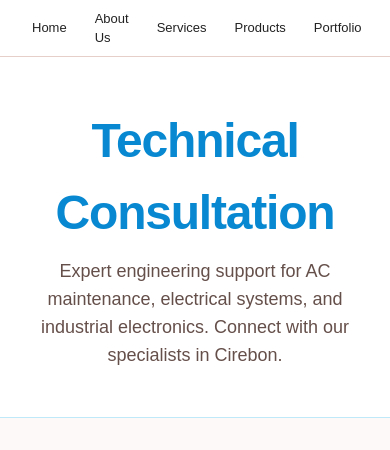
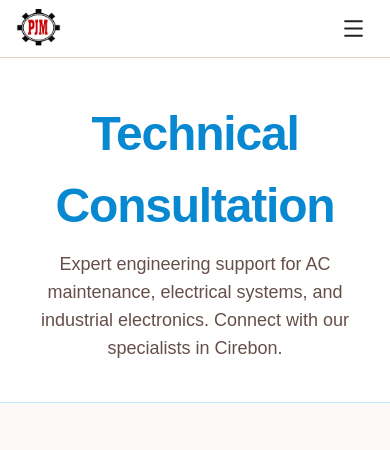
Before and after one commit to gilangsuryaa/cv-pjm, a Next.js app: page /contact in a window 390 px wide. Shown: the top 450 px of the page. Built offline with nearby package versions, Linux system fonts and the light colour scheme.

Commit message:
responsif. belum selesai

```diff
--- a/app/components/Navbar.tsx
+++ b/app/components/Navbar.tsx
@@ -2,13 +2,19 @@
 
 import Image from "next/image";
 import { FaWhatsapp } from "react-icons/fa";
+import { Menu, X } from "lucide-react";
 import { usePathname } from "next/navigation";
+import { useState } from "react";
 
 export default function Navbar() {
   const pathname = usePathname();
+  const [isOpen, setIsOpen] = useState(false);
 
   const isHome = pathname === "/";
   const isAbout = pathname === "/about";
+  const isServices = pathname === "/services";
+  const isProducts = pathname === "/products";
+  const isContact = pathname === "/contact";
 
   const whatsappMessage =
     "Halo CV Prima Jaya Mandiri, Saya Mau Konsultasi";
@@ -17,9 +23,14 @@ export default function Navbar() {
     whatsappMessage
   )}`;
 
+  const navClass = (active: boolean) =>
+    active
+      ? "border-b border-[#d91e05] pb-[6px] text-[#d91e05]"
+      : "text-[#222] transition hover:text-[#d91e05]";
+
   return (
-    <nav className="h-[57px] border-b border-[#e5cfc8] bg-white">
-      <div className="mx-auto flex h-full max-w-[1200px] items-center justify-between px-8">
+    <nav className="border-b border-[#e5cfc8] bg-white">
+      <div className="mx-auto flex min-h-[57px] max-w-[1200px] items-center justify-between px-4 sm:px-6 lg:px-8">
 
         {/* Logo */}
         <a href="/" className="flex items-center">
@@ -28,82 +39,130 @@ export default function Navbar() {
             alt="PJM Logo"
             width={45}
             height={45}
-            className="object-contain"
+            className="h-[45px] w-[45px] object-contain"
           />
         </a>
 
-        {/* Navigation */}
-          <div className="flex items-center gap-7 text-[13px] font-medium">
+        {/* Desktop Navigation */}
+        <div className="hidden items-center gap-5 text-[13px] font-medium md:flex lg:gap-7">
 
-            {/* Home */}
+          <a href="/" className={navClass(isHome)}>
+            Home
+          </a>
+
+          <a href="/about" className={navClass(isAbout)}>
+            About Us
+          </a>
+
+          <a href="/services" className={navClass(isServices)}>
+            Services
+          </a>
+
+          <a href="/products" className={navClass(isProducts)}>
+            Products
+          </a>
+
+          <a
+            href="/#portfolio"
+            className="text-[#222] transition hover:text-[#d91e05]"
+          >
+            Portfolio
+          </a>
+
+          <a href="/contact" className={navClass(isContact)}>
+            Contact
+          </a>
+        </div>
+
+        {/* Desktop WhatsApp */}
+        <a
+          href={whatsappUrl}
+          target="_blank"
+          rel="noopener noreferrer"
+          className="hidden items-center gap-1.5 bg-[#d91e05] px-[14px] py-[6px] text-[9px] font-semibold text-white transition hover:bg-[#b91803] md:flex"
+        >
+          <FaWhatsapp size={13} />
+          WhatsApp CTA
+        </a>
+
+        {/* Mobile Menu Button */}
+        <button
+          type="button"
+          onClick={() => setIsOpen(!isOpen)}
+          className="flex items-center justify-center p-2 text-[#222] md:hidden"
+          aria-label="Toggle menu"
+        >
+          {isOpen ? <X size={25} /> : <Menu size={25} />}
+        </button>
+      </div>
+
+      {/* Mobile Menu */}
+      {isOpen && (
+        <div className="border-t border-[#e5cfc8] bg-white px-4 py-4 md:hidden">
+
+          <div className="flex flex-col gap-1 text-[14px] font-medium">
+
             <a
               href="/"
-              className={
-                isHome
-                  ? "border-b border-[#d91e05] pb-[6px] text-[#d91e05]"
-                  : "text-[#222] hover:text-[#d91e05]"
-              }
+              onClick={() => setIsOpen(false)}
+              className="py-3"
             >
               Home
             </a>
 
-            {/* About Us */}
             <a
               href="/about"
-              className={
-                isAbout
-                  ? "border-b border-[#d91e05] pb-[6px] text-[#d91e05]"
-                  : "text-[#222] hover:text-[#d91e05]"
-              }
+              onClick={() => setIsOpen(false)}
+              className="py-3"
             >
               About Us
             </a>
 
-            {/* Services */}
             <a
               href="/services"
-              className={
-                pathname === "/services"
-                  ? "border-b border-[#d91e05] pb-[6px] text-[#d91e05]"
-                  : "text-[#222] hover:text-[#d91e05]"
-              }
+              onClick={() => setIsOpen(false)}
+              className="py-3"
             >
               Services
             </a>
 
             <a
               href="/products"
-              className="text-[#222] hover:text-[#d91e05]"
+              onClick={() => setIsOpen(false)}
+              className="py-3"
             >
               Products
             </a>
 
             <a
               href="/#portfolio"
-              className="text-[#222] hover:text-[#d91e05]"
+              onClick={() => setIsOpen(false)}
+              className="py-3"
             >
               Portfolio
             </a>
 
             <a
               href="/contact"
-              className="text-[#222] hover:text-[#d91e05]"
+              onClick={() => setIsOpen(false)}
+              className="py-3"
             >
               Contact
             </a>
-          </div>
-       {/* WhatsApp */}
+
             <a
               href={whatsappUrl}
               target="_blank"
               rel="noopener noreferrer"
-            className="flex items-center gap-1.5 bg-[#d91e05] px-[14px] py-[6px] text-[9px] font-semibold text-white transition hover:bg-[#b91803]"
+              className="mt-2 flex items-center justify-center gap-2 bg-[#d91e05] py-3 text-white"
             >
-            <FaWhatsapp size={13} />
+              <FaWhatsapp size={17} />
               WhatsApp CTA
             </a>
 
           </div>
+        </div>
+      )}
     </nav>
   );
 }
--- a/app/contact/page.tsx
+++ b/app/contact/page.tsx
@@ -55,7 +55,7 @@ ${description}`;
       <Navbar />
 
       {/* HERO */}
-      <section className="border-b border-[#bfe8f8] bg-white px-8 py-12 text-center">
+      <section className="border-b border-[#bfe8f8] bg-white px-4 py-10 text-center sm:px-6 sm:py-12">
         <h1 className="text-[48px] font-bold tracking-tight text-[#0788D1]">
           Technical Consultation
         </h1>
--- a/app/products/page.tsx
+++ b/app/products/page.tsx
@@ -57,8 +57,8 @@ export default function ProductsPage() {
     <main className="min-h-screen bg-[#fcf9f8] text-[#292525]">
       <Navbar />
 
-      <section className="mx-auto max-w-[1200px] px-8 py-9">
-        <div className="grid grid-cols-[278px_1fr] gap-6">
+      <section className="mx-auto max-w-[1200px] px-4 py-6 sm:px-6 sm:py-8 lg:px-8 lg:py-9">
+        <div className="grid grid-cols-1 gap-6 lg:grid-cols-[278px_1fr]">
 
           {/* SIDEBAR */}
           <aside>
@@ -115,7 +115,7 @@ export default function ProductsPage() {
             </div>
 
             {/* AI Assistance */}
-            <div className="mt-8 border border-[#a90000] bg-[#f7f4f3] p-4">
+            <div className="mt-6 border border-[#a90000] bg-[#f7f4f3] p-4 lg:mt-8">
               <div className="flex items-start justify-between">
                 <div>
                   <h3 className="text-[20px] font-semibold leading-7">
@@ -153,17 +153,17 @@ export default function ProductsPage() {
           <div>
 
             {/* Header */}
-            <div className="flex items-end justify-between border-b border-[#e4b9b2] pb-3">
-              <h1 className="text-[32px] font-bold tracking-tight">
+            <div className="flex flex-col gap-4 border-b border-[#e4b9b2] pb-3 sm:flex-row sm:items-end sm:justify-between">
+              <h1 className="text-[26px] font-bold tracking-tight sm:text-[32px]">
                 Pendingin Ruangan (AC)
               </h1>
 
-              <div className="flex items-center gap-2 text-[12px]">
+              <div className="flex w-full items-center gap-2 text-[12px] sm:w-auto">
                 <span className="text-[#624b46]">
                   Urutkan berdasarkan:
                 </span>
 
-                <select className="h-8 w-[181px] border border-[#e2b7b0] bg-white px-2 text-[13px] outline-none">
+                <select className="h-8 w-full border border-[#e2b7b0] bg-white px-2 text-[13px] outline-none sm:w-[181px]">
                   <option>Unggulan</option>
                   <option>Terbaru</option>
                   <option>Nama A-Z</option>
@@ -172,14 +172,14 @@ export default function ProductsPage() {
             </div>
 
             {/* Product Cards */}
-            <div className="mt-8 grid grid-cols-3 gap-6">
+            <div className="mt-6 grid grid-cols-1 gap-5 sm:grid-cols-2 lg:mt-8 lg:grid-cols-3 lg:gap-6">
               {products.map((product) => (
                 <div
                   key={product.name}
                   className="overflow-hidden border border-[#e5bbb4] bg-white"
                 >
                   {/* Image */}
-                  <div className="relative h-[277px] bg-[#eeeeee]">
+                  <div className="relative h-[240px] bg-[#eeeeee] sm:h-[260px] lg:h-[277px]">
                     <Image
                       src={product.image}
                       alt={product.name}
@@ -226,9 +226,9 @@ export default function ProductsPage() {
                       href={getWhatsappUrl(product.name)}
                       target="_blank"
                       rel="noopener noreferrer"
-                      className="mt-4 flex h-11 items-center justify-center gap-2 border border-[#d91e05] bg-white py-4 text-[14px] font-semibold text-[#a00000] transition hover:bg-[#d91e05] hover:text-white"
+                      className="mt-4 flex min-h-11 w-full items-center justify-center gap-2 border border-[#d91e05] bg-white px-3 py-2 text-center text-[14px] font-semibold text-[#a00000] transition hover:bg-[#d91e05] hover:text-white"
                     >
-                      <FaWhatsapp size={20} />
+                      <FaWhatsapp size={18} className="shrink-0" />
                       <span>Tanyakan via WhatsApp</span>
                     </a>
                   </div>
```
Lines whose indentation alone changed are shown as unchanged.
